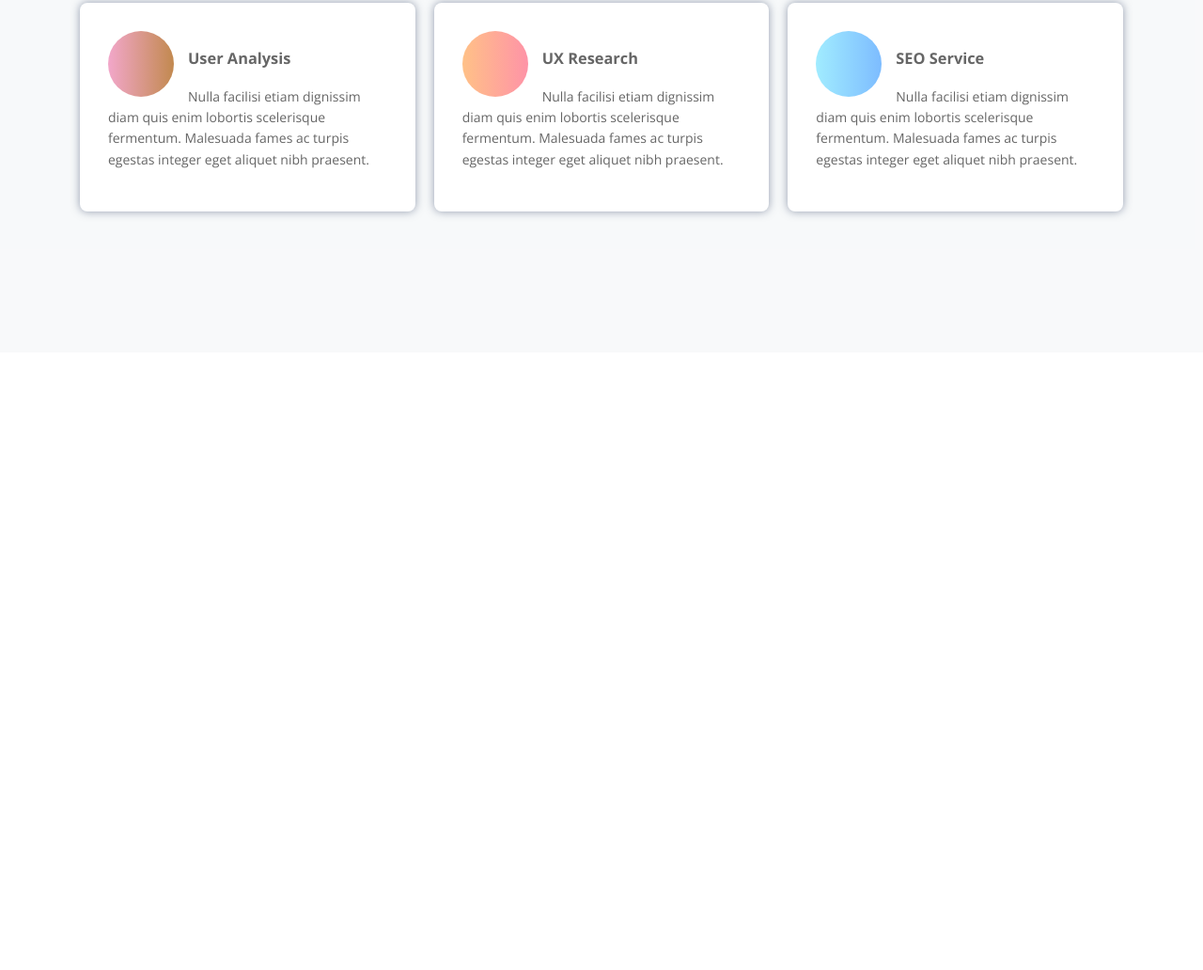
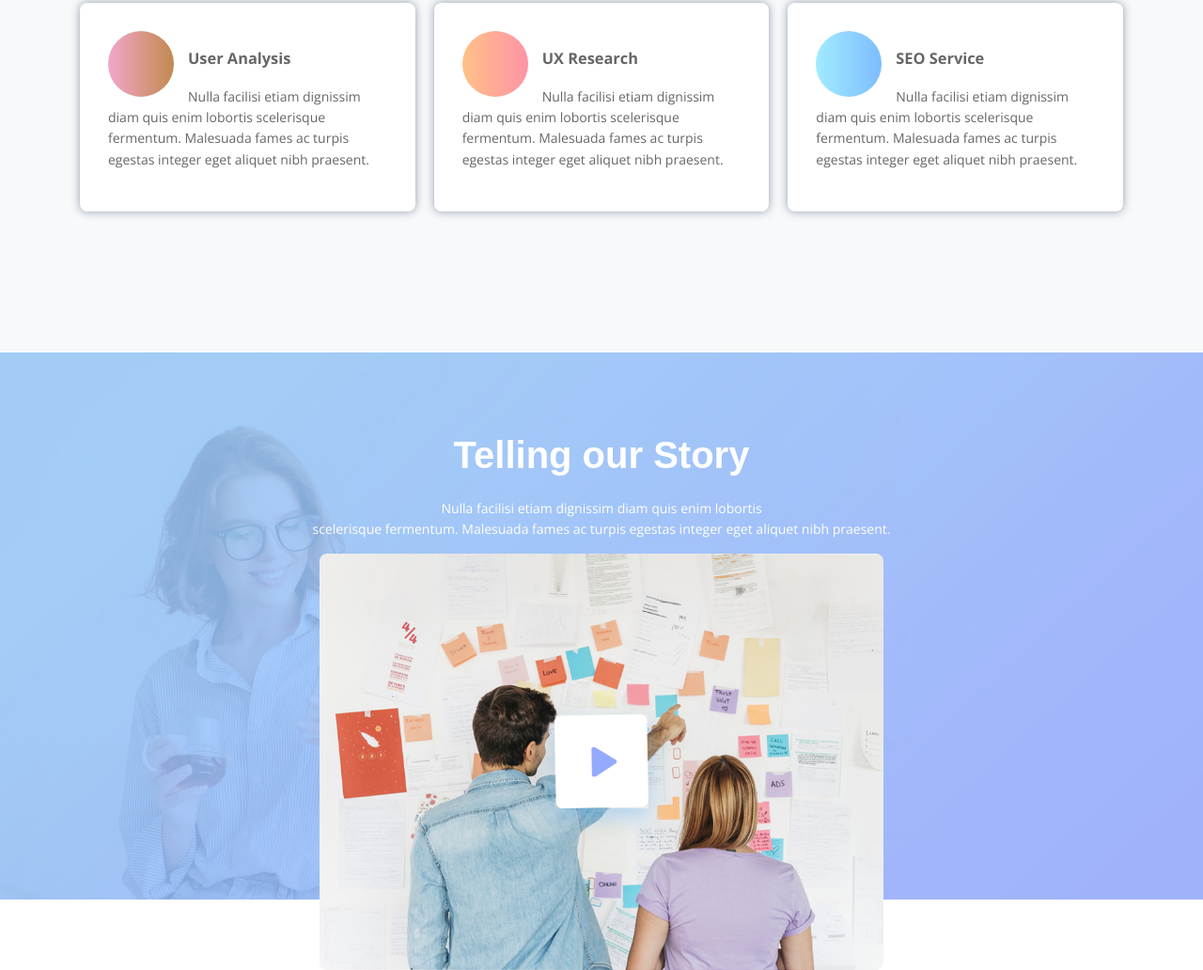
Before and after one commit to BrianM-UX/featured-website, a plain HTML site: page index.html in a window 1280 px wide. Shown: the part 1514-2546 px from the top of the page at 94% size. Before the commit the page ends 1889 px from the top, so only its background shows below. Drawn offline with nearby package versions, Linux system fonts and the light colour scheme.

Commit message:
completed section 4

```diff
--- a/css/style.css
+++ b/css/style.css
@@ -40,8 +40,9 @@
     line-height: var(--size-20);
 }
 
-.bg-header {
-    background-image: url("../CodeRad-assets/bg-header-1.jpg");
+.bg-header,
+.video-demo {
+
     background-color: var(--footer);
     background-repeat: no-repeat;
     background-size: cover;
@@ -51,6 +52,13 @@
     padding: 4.6875rem 0
 }
 
+.bg-header{
+    background-image: url("../CodeRad-assets/bg-header-1.jpg");
+}
+
+.video-demo{
+    background-image: url("../CodeRad-assets/bg-demo.jpg")
+}
 .bg-header::before {
     background-image: linear-gradient(
             30deg,
@@ -152,3 +160,34 @@ span.bg-color-5 {
 span.bg-color-6 {
     background-image: linear-gradient(90deg, #a1ecff 0%, #7dbcff 100%);
 }
+
+.video-demo { text-align: center; }
+.video-demo .block-text {padding-right: 0;}
+.video-demo .block-text h2,
+.video-demo .block-text p {
+    color: var(--white);
+}
+
+.video-btn {
+    position: absolute;
+    top: 50%;
+    left: 50%;
+    transform: translate(-50%, -50%);
+    box-shadow: 0 10px 20px rgba(57, 166, 251, 0.3);
+}
+
+.video-btn {
+    width: var(--size-100);
+    height: var(--size-100);
+}
+
+.video-box > img {
+    max-width: 600px;
+    border-radius: 8px;
+}
+
+.video-box {
+    position: relative;
+    z-index: 100;
+    margin-bottom: -9.375rem;
+}
--- a/index.html
+++ b/index.html
@@ -140,6 +140,24 @@
         </div>
     </section>
 
+    <!-- Video Demo -->
+    <section class="video-demo">
+        <div class="container">
+            <div class="block-text">
+                <h2>Telling our Story</h2>
+                <p>Nulla facilisi etiam dignissim diam quis enim lobortis<br> scelerisque fermentum. Malesuada fames ac
+                    turpis egestas integer eget aliquet nibh praesent.</p>
+            </div>
+            <div class="video-box">
+                <a href="https://www.youtube.com/watch?v=NMQ6qTht1bo" class="video-btn">
+                    <img src="CodeRad-assets/play.svg" alt="play button">
+                </a>
+                <img src="CodeRad-assets/demo-video-thumbnail.jpg" alt="demo-video-thumbnail">
+            </div>
+
+        </div>
+    </section>
+
 
 
 </body>
```
